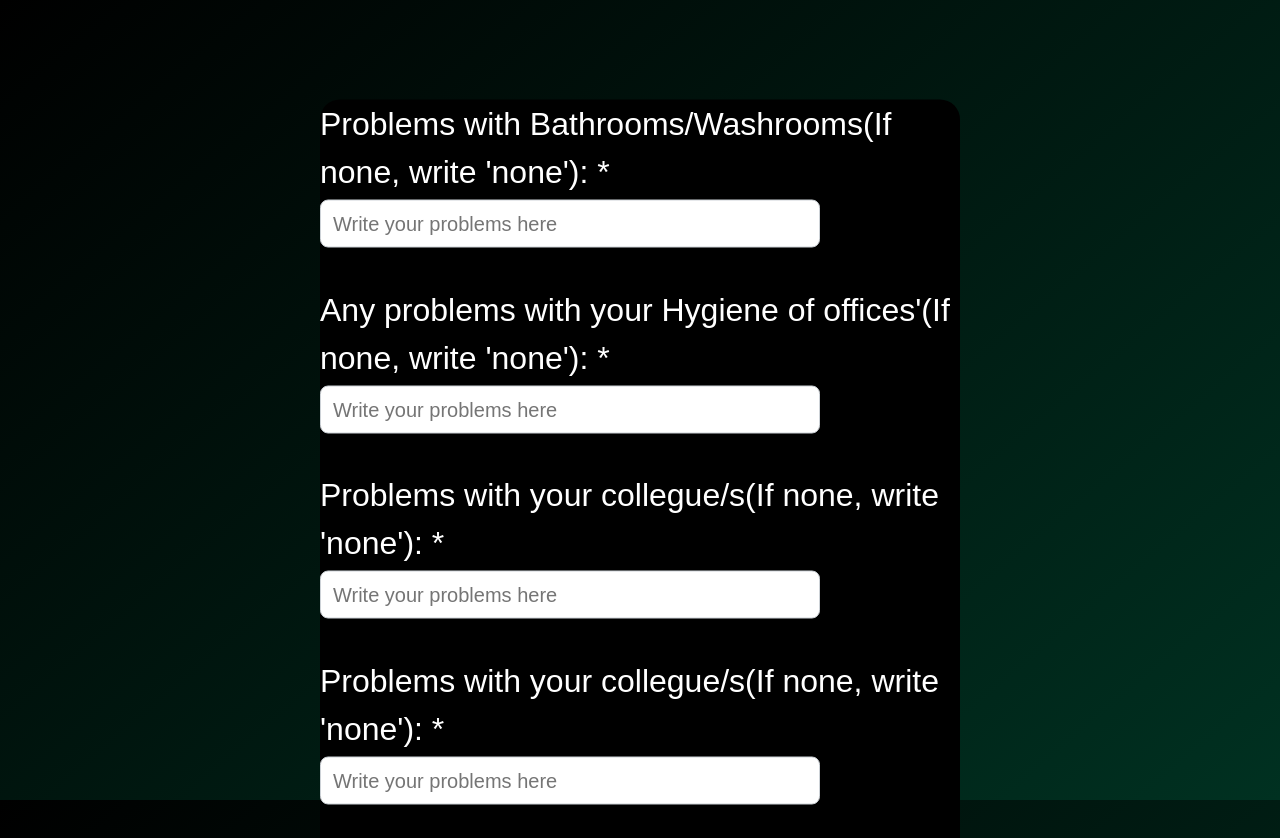
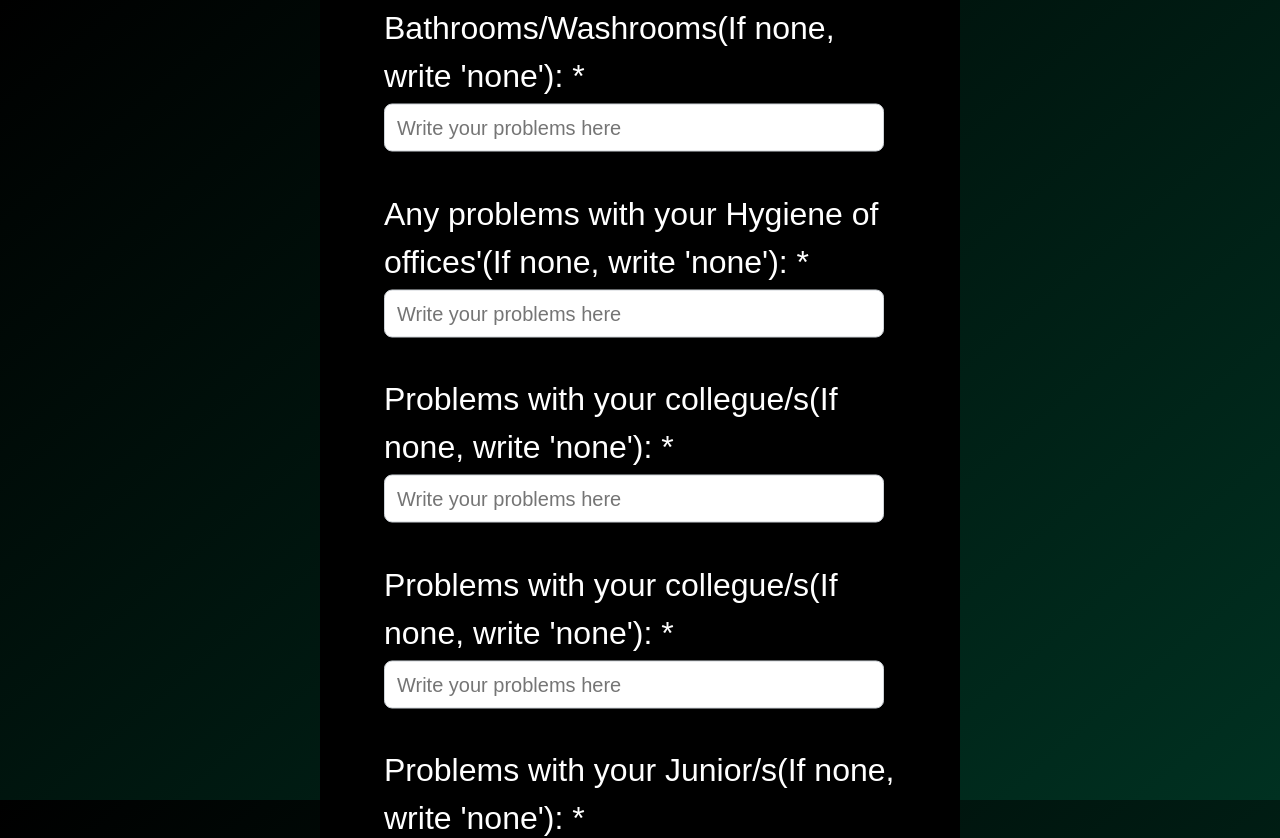
Before and after one commit to yashkanjariyaa/storm_develovers, a React app: page /Feedback in a window 1280 px wide. Shown: the top 838 px of the page. Built offline with nearby package versions, Linux system fonts and the light colour scheme.

Commit message:
new updates

```diff
--- a/src/pages/Feedback.js
+++ b/src/pages/Feedback.js
@@ -5,6 +5,7 @@ import { Input, inputClasses } from '@mui/base/Input';
 import { styled } from '@mui/system';
 import clsx from 'clsx';
 import { left } from '@popperjs/core';
+import AppBar from "../components/appBar";
 
 export default function Feedback() {
 
@@ -22,13 +23,15 @@ export default function Feedback() {
     };
 
   const containerStyle = {
-    marginTop: '130px',
+
+    marginTop: '10px',
     position: 'absolute',
     top: '50%',
     left: '50%',
     transform: 'translate(-50%, -50%)',
     backgroundColor: 'black',
     borderRadius: '20px',
+    padding:'5%'
   };
 
   const handleSubmit = async (e) => {
--- a/src/pages/Survey.js
+++ b/src/pages/Survey.js
@@ -88,7 +88,7 @@ export default function Survey() {
                         name="radio-buttons-group"
                     >
                         <FormControlLabel value="Yes" control={<Radio />} label="Yes" />
-                        <FormControlLabel value="No" control={<Radio />} label="No" />
+                        <FormControlLabel value="No"  control={<Radio />} label="No" />
                     </RadioGroup>
                     <FormLabel id="demo-radio-buttons-group-label">Did you receive constructive feedback on your performance?</FormLabel>
                     <RadioGroup
--- a/src/styles/Survey.css
+++ b/src/styles/Survey.css
@@ -17,7 +17,7 @@ body,p{
     height:max-content;
     width:80vw;
     color:whitesmoke;
-    background-color: black;
+    background-color: rgb(0, 0, 0);
     line-height: 50px;
     padding:1%;
 }
--- a/src/styles/appbar.css
+++ b/src/styles/appbar.css
@@ -1,3 +1,6 @@
-.MuiBox-root{
-    margin-left : 0;
+@media (min-width: 0px)
+{
+.css-nzinn5-MuiContainer-root {
+    max-width:auto;
 }
+}
--- /dev/null
+++ b/src/styles/feedback.css
@@ -0,0 +1,4 @@
+.feedback
+{
+    padding:5%;
+}
```
